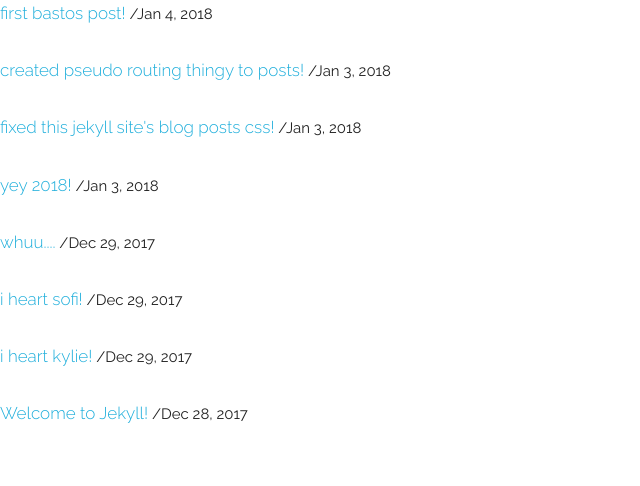
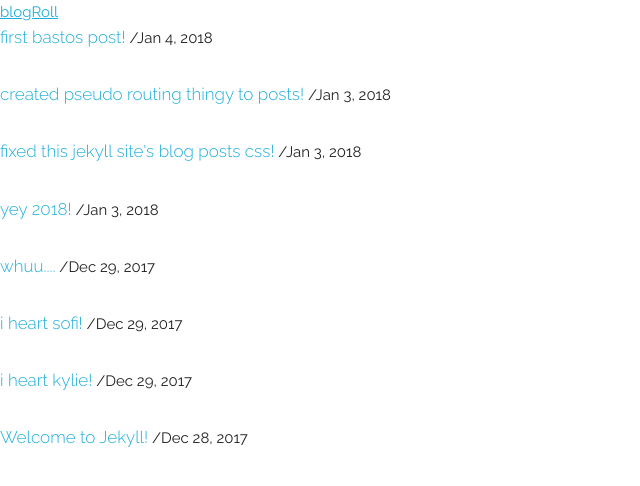
Before and after one commit to claxxmoldii/claxx-dev-jekyll, a Jekyll site: the page built from blogRoll.html, in a window 1280 px wide. Shown: the top 486 px of the page, without its empty margins (0-640 px from the left). Built offline with Jekyll 4.4.1, drawn with Linux system fonts in a browser that asks for light colours.

Commit message:
replace all these

```diff
--- a/_includes/base.html
+++ /dev/null
@@ -1,6 +0,0 @@
-{% assign base = '' %}
-{% assign depth = page.url | split: '/' | size | minus: 1 %}
-{% if    depth <= 1 %}{% assign base = '.' %}
-{% elsif depth == 2 %}{% assign base = '..' %}
-{% elsif depth == 3 %}{% assign base = '../..' %}
-{% elsif depth == 4 %}{% assign base = '../../..' %}{% endif %}
--- a/_includes/blogPostContent.html
+++ b/_includes/blogPostContent.html
@@ -5,7 +5,7 @@
     <div class="no-bgfx" id="blogPost">
       <div class="grid contents no-shade">
         <div class="container">
-          <a href="/#jekyllBlog">blogRoll</a>
+          <a href="{{site.baseurl}}/#jekyllBlog">blogRoll</a>
           <div>
             {{ content }}
           </div>
--- a/_layouts/default.html
+++ b/_layouts/default.html
@@ -9,10 +9,7 @@
 {% endif %}
 </head>
   <body>
-    <!-- <a href="/#jekyllBlog">blogRoll</a> -->
-    <a class="post-link" href="{{ post.url | relative_url }}/#blogPost">
-            {{ post.title | escape }}
-          </a>
+    <a href="/#jekyllBlog">blogRoll</a>
      {{ content }}
   </body>
 </html>
--- a/_layouts/magicPost.html
+++ b/_layouts/magicPost.html
@@ -30,11 +30,11 @@ claxx moldii
 
   <!-- CSS
   –––––––––––––––––––––––––––––––––––––––––––––––––– -->
-  <link rel="stylesheet" type="text/css" href="/css/combinedStyles.css" media="all">
+  <link rel="stylesheet" type="text/css" href="{{site.baseurl}}/css/combinedStyles.css" media="all">
 
   <!-- Favicon
   –––––––––––––––––––––––––––––––––––––––––––––––––– -->
-  <link rel="icon" type="image/png" href="/images/icons/target.png">
+  <link rel="icon" type="image/png" href="{{site.baseurl}}/images/icons/target.png">
 
 </head>
 <body>
--- a/blogRoll.html
+++ b/blogRoll.html
@@ -8,7 +8,7 @@
       <li>
         {% assign date_format = site.minima.date_format | default: "%b %-d, %Y" %}
         <h6>
-          <a class="post-link" href="{{ site.baseurl }}{{ post.url | relative_url }}/#blogPost">
+          <a class="post-link" href="{{ post.url | relative_url }}/#blogPost">
             {{ post.title | escape }}
           </a>
         </h6>
```
Also changed, not shown: _posts/2018-1-4-bastos-post-01.md (+1 -1 lines), _config.yml (line endings or trailing spaces), 10 other files.
